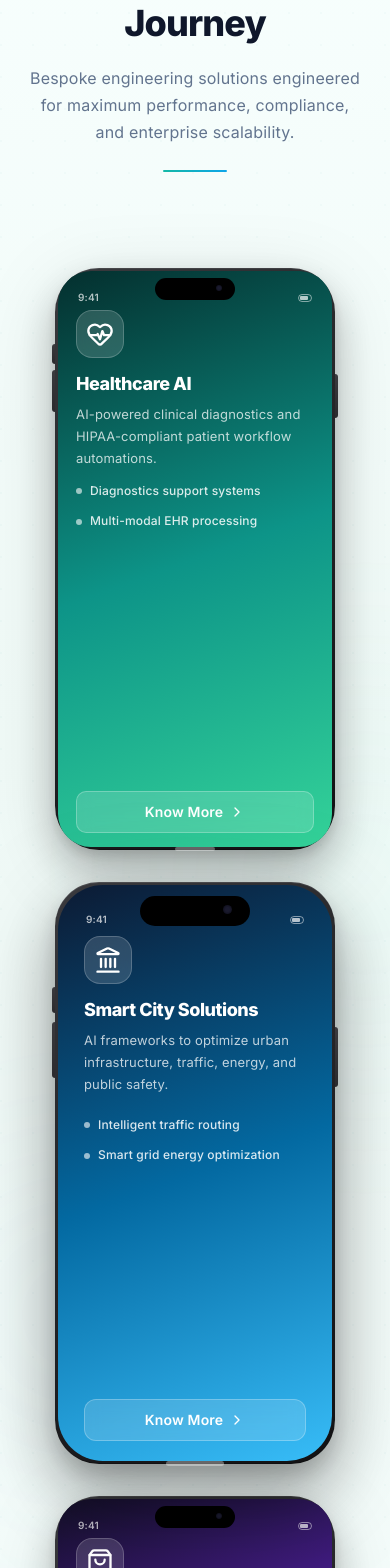
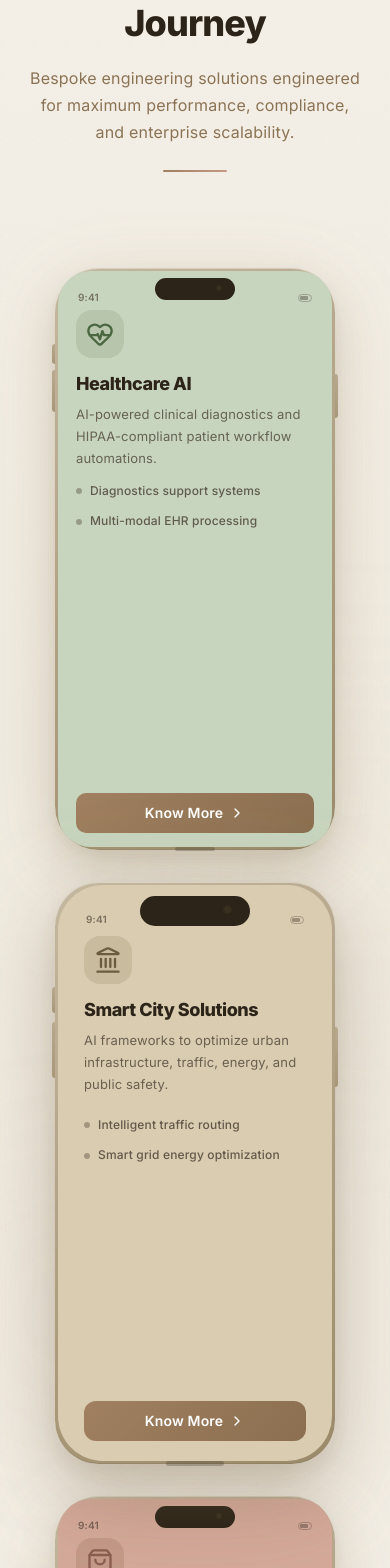
Before and after one commit to mikeyadav10042006-afk/quant-web-, a React (Vite) app: page / in a window 390 px wide. Shown: the part 2689-4257 px from the top of the page. Built offline with nearby package versions, Linux system fonts and the light colour scheme; no server answers.

Commit message:
feat: warm earthy luxury design - light gold phones, sage/beige/rose screens

```diff
--- a/src/components/Services.jsx
+++ b/src/components/Services.jsx
@@ -5,28 +5,31 @@ import { HeartPulse, Landmark, ShoppingBag, ChevronRight } from 'lucide-react';
 export default function Services() {
   const offerings = [
     {
-      icon: <HeartPulse className="w-7 h-7 text-white" />,
+      icon: <HeartPulse className="w-7 h-7" style={{ color: '#4a6741' }} />,
       title: 'Healthcare AI',
       desc: 'AI-powered clinical diagnostics and HIPAA-compliant patient workflow automations.',
       points: ['Diagnostics support systems', 'Multi-modal EHR processing'],
       link: '/healthcare-ai',
-      gradient: 'linear-gradient(160deg, #042f2e 0%, #0d9488 50%, #34d399 100%)',
+      screenBg: '#c8d5be',
+      iconBg: '#b8c5ad',
     },
     {
-      icon: <Landmark className="w-7 h-7 text-white" />,
+      icon: <Landmark className="w-7 h-7" style={{ color: '#6b5c3e' }} />,
       title: 'Smart City Solutions',
       desc: 'AI frameworks to optimize urban infrastructure, traffic, energy, and public safety.',
       points: ['Intelligent traffic routing', 'Smart grid energy optimization'],
       link: '/smart-city',
-      gradient: 'linear-gradient(160deg, #0c1a33 0%, #0369a1 50%, #38bdf8 100%)',
+      screenBg: '#d9ccb0',
+      iconBg: '#c9bb9e',
     },
     {
-      icon: <ShoppingBag className="w-7 h-7 text-white" />,
+      icon: <ShoppingBag className="w-7 h-7" style={{ color: '#8b5e50' }} />,
       title: 'Go-To-Market',
       desc: 'Launch and scale your technology through localization, enablement, and outreach.',
       points: ['Market localization strategies', 'Channel partner enablement'],
       link: '/salesforce-checklist',
-      gradient: 'linear-gradient(160deg, #130f26 0%, #6d28d9 50%, #a78bfa 100%)',
+      screenBg: '#d4a99a',
+      iconBg: '#c49988',
     }
   ];
 
@@ -47,34 +50,37 @@ export default function Services() {
           <div className="phone-frame">
             <div className="phone-power-btn" />
             <div className="phone-notch" />
-            <div className="phone-screen" style={{ background: service.gradient }}>
+            <div className="phone-screen" style={{ background: service.screenBg }}>
               <div className="phone-status-bar">
-                <span className="text-[10px] font-semibold text-white/70">9:41</span>
+                <span className="text-[10px] font-semibold" style={{ color: 'rgba(60,50,40,0.6)' }}>9:41</span>
                 <div className="flex items-center gap-1">
-                  <div className="w-3.5 h-2 border border-white/50 rounded-sm relative">
-                    <div className="absolute inset-[1px] bg-white/70 rounded-[1px]" style={{ width: '70%' }} />
+                  <div className="w-3.5 h-2 rounded-sm relative" style={{ border: '1px solid rgba(60,50,40,0.3)' }}>
+                    <div className="absolute inset-[1px] rounded-[1px]" style={{ width: '70%', background: 'rgba(60,50,40,0.4)' }} />
                   </div>
                 </div>
               </div>
 
               <div className="phone-content">
-                <div className="w-12 h-12 rounded-2xl bg-white/15 backdrop-blur-sm flex items-center justify-center mb-4 border border-white/20 group-hover:scale-110 transition-transform duration-300">
+                <div className="w-12 h-12 rounded-2xl flex items-center justify-center mb-4 group-hover:scale-110 transition-transform duration-300" style={{ background: service.iconBg }}>
                   {service.icon}
                 </div>
-                <h3 className="text-lg font-bold text-white mb-2">{service.title}</h3>
-                <p className="text-[13px] text-white/75 leading-relaxed mb-5">{service.desc}</p>
+                <h3 className="text-lg font-bold mb-2" style={{ color: '#2c2418' }}>{service.title}</h3>
+                <p className="text-[13px] leading-relaxed mb-5" style={{ color: 'rgba(60,50,40,0.7)' }}>{service.desc}</p>
 
                 <ul className="space-y-2.5 mb-6">
                   {service.points.map((pt, idx) => (
-                    <li key={idx} className="flex items-center gap-2 text-[12px] font-medium text-white/85">
-                      <div className="w-1.5 h-1.5 rounded-full bg-white/60 shrink-0" />
+                    <li key={idx} className="flex items-center gap-2 text-[12px] font-medium" style={{ color: 'rgba(60,50,40,0.75)' }}>
+                      <div className="w-1.5 h-1.5 rounded-full shrink-0" style={{ background: 'rgba(60,50,40,0.35)' }} />
                       <span>{pt}</span>
                     </li>
                   ))}
                 </ul>
 
                 <div className="mt-auto">
-                  <div className="w-full flex items-center justify-center gap-1.5 bg-white/15 backdrop-blur-sm border border-white/25 rounded-xl py-2.5 px-4 text-white text-sm font-semibold group-hover:bg-white/25 transition-colors duration-300">
+                  <div className="w-full flex items-center justify-center gap-1.5 rounded-xl py-2.5 px-4 text-sm font-semibold group-hover:opacity-90 transition-opacity duration-300" style={{
+                    background: 'linear-gradient(135deg, #a08060, #8b6f50)',
+                    color: '#fff',
+                  }}>
                     <span>Know More</span>
                     <ChevronRight className="w-4 h-4 group-hover:translate-x-0.5 transition-transform" />
                   </div>
@@ -90,47 +96,47 @@ export default function Services() {
 
   return (
     <section id="services" className="relative py-20 md:py-32 overflow-hidden" style={{
-      background: 'linear-gradient(180deg, #f8fffe 0%, #f0faf7 40%, #f8fffe 100%)',
+      background: 'linear-gradient(180deg, #f5f0e8 0%, #f0ebe0 40%, #f5f0e8 100%)',
     }}>
-      {/* Subtle soft pattern */}
-      <div className="absolute inset-0 opacity-[0.025] pointer-events-none" style={{
-        backgroundImage: 'radial-gradient(circle at 1px 1px, #0d9488 1px, transparent 0)',
+      {/* Subtle warm pattern */}
+      <div className="absolute inset-0 opacity-[0.015] pointer-events-none" style={{
+        backgroundImage: 'radial-gradient(circle at 1px 1px, #8b7355 1px, transparent 0)',
         backgroundSize: '32px 32px',
       }} />
 
       {/* Top accent line */}
       <div className="absolute top-0 left-0 right-0 h-px" style={{
-        background: 'linear-gradient(90deg, transparent 0%, rgba(20,184,166,0.25) 50%, transparent 100%)',
+        background: 'linear-gradient(90deg, transparent 0%, rgba(160,128,96,0.25) 50%, transparent 100%)',
       }} />
 
-      {/* Ambient soft orbs */}
+      {/* Ambient warm orbs */}
       <div className="absolute top-1/3 left-1/6 w-[600px] h-[600px] rounded-full opacity-[0.06] pointer-events-none" style={{
-        background: 'radial-gradient(circle, #99f6e4 0%, transparent 70%)',
+        background: 'radial-gradient(circle, #d4c4a8 0%, transparent 70%)',
         filter: 'blur(80px)',
       }} />
       <div className="absolute bottom-1/4 right-1/6 w-[500px] h-[500px] rounded-full opacity-[0.05] pointer-events-none" style={{
-        background: 'radial-gradient(circle, #bae6fd 0%, transparent 70%)',
+        background: 'radial-gradient(circle, #c9b8a0 0%, transparent 70%)',
         filter: 'blur(80px)',
       }} />
 
       <div className="relative max-w-7xl mx-auto px-6">
         <div className="text-center max-w-2xl mx-auto mb-20 space-y-5">
           <span className="inline-block text-[11px] font-semibold uppercase tracking-[0.2em] px-4 py-1.5 rounded-full" style={{
-            background: 'linear-gradient(135deg, rgba(20,184,166,0.08) 0%, rgba(16,185,129,0.04) 100%)',
-            color: '#0d9488',
-            border: '1px solid rgba(20,184,166,0.12)',
+            color: '#8b7355',
+            background: 'rgba(139,115,85,0.08)',
+            border: '1px solid rgba(139,115,85,0.12)',
           }}>
             Our Offerings
           </span>
-          <h2 className="text-4xl md:text-5xl lg:text-[3.4rem] font-bold tracking-tight leading-[1.15] text-slate-900">
+          <h2 className="text-4xl md:text-5xl lg:text-[3.4rem] font-bold tracking-tight leading-[1.15]" style={{ color: '#2c2418' }}>
             Start Your Digital<br />Transformation Journey
           </h2>
-          <p className="text-base md:text-lg font-normal max-w-lg mx-auto leading-relaxed text-slate-500">
+          <p className="text-base md:text-lg font-normal max-w-lg mx-auto leading-relaxed" style={{ color: '#8b7355' }}>
             Bespoke engineering solutions engineered for maximum performance, compliance, and enterprise scalability.
           </p>
           {/* Decorative line */}
           <div className="mx-auto w-16 h-0.5 mt-6 rounded-full" style={{
-            background: 'linear-gradient(90deg, #14b8a6, #0ea5e9)',
+            background: 'linear-gradient(90deg, #a08060, #c49988)',
           }} />
         </div>
 
--- a/src/index.css
+++ b/src/index.css
@@ -590,20 +590,20 @@ spline-viewer::part(canvas) {
 }
 
 /* ════════════════════════════════════════════════════════════
-   Phone Mockup — iPhone 15 Pro (Center = Big, Sides = Small)
-   Body: 70.6mm × 146.6mm (1:2.077 ratio)
+   Phone Mockup — iPhone 15 Pro (Light Gold / Champagne)
+   Warm, earthy, luxury aesthetic
    ════════════════════════════════════════════════════════════ */
 
-/* CENTER phone — big + subtle glow */
+/* CENTER phone — big */
 .phone-mockup-center {
   width: 290px;
   transition: transform 0.5s cubic-bezier(0.22, 1, 0.36, 1);
   z-index: 2;
-  filter: drop-shadow(0 20px 50px rgba(0, 0, 0, 0.15));
+  filter: drop-shadow(0 20px 50px rgba(120, 100, 70, 0.2));
 }
 .phone-mockup-center:hover {
   transform: translateY(-14px);
-  filter: drop-shadow(0 30px 60px rgba(0, 0, 0, 0.18)) drop-shadow(0 0 40px rgba(16, 185, 129, 0.08));
+  filter: drop-shadow(0 30px 60px rgba(120, 100, 70, 0.25));
 }
 
 /* SIDE phones — small + depth + shifted up */
@@ -613,58 +613,56 @@ spline-viewer::part(canvas) {
   opacity: 0.88;
   z-index: 1;
   margin-bottom: 70px;
-  filter: drop-shadow(0 15px 35px rgba(0, 0, 0, 0.12));
+  filter: drop-shadow(0 15px 35px rgba(120, 100, 70, 0.15));
 }
 .phone-mockup-side:hover {
   transform: translateY(-10px) scale(1.03);
   opacity: 1;
-  filter: drop-shadow(0 20px 45px rgba(0, 0, 0, 0.15)) drop-shadow(0 0 25px rgba(16, 185, 129, 0.06));
+  filter: drop-shadow(0 20px 45px rgba(120, 100, 70, 0.2));
 }
 
-/* CENTER frame — 290×602 */
+/* CENTER frame — 290×602 — Light Gold */
 .phone-mockup-center .phone-frame {
   position: relative;
   width: 290px;
   height: 602px;
   border-radius: 48px;
   padding: 3px;
-  background: linear-gradient(145deg, #3a3a3e 0%, #2a2a2d 30%, #1c1c1f 70%, #111113 100%);
+  background: linear-gradient(145deg, #c4b8a0 0%, #b8a98e 30%, #a89878 70%, #9a8a6a 100%);
   box-shadow:
-    0 30px 60px rgba(0, 0, 0, 0.28),
-    0 10px 20px rgba(0, 0, 0, 0.15),
-    inset 0 1px 0 rgba(255, 255, 255, 0.1),
-    inset 0 -1px 0 rgba(0, 0, 0, 0.3);
+    0 30px 60px rgba(120, 100, 70, 0.2),
+    0 10px 20px rgba(120, 100, 70, 0.1),
+    inset 0 1px 0 rgba(255, 255, 255, 0.4),
+    inset 0 -1px 0 rgba(0, 0, 0, 0.08);
 }
 .phone-mockup-center:hover .phone-frame {
   box-shadow:
-    0 35px 70px rgba(0, 0, 0, 0.32),
-    0 15px 30px rgba(0, 0, 0, 0.15),
-    0 0 50px rgba(16, 185, 129, 0.1),
-    inset 0 1px 0 rgba(255, 255, 255, 0.1),
-    inset 0 -1px 0 rgba(0, 0, 0, 0.3);
+    0 35px 70px rgba(120, 100, 70, 0.25),
+    0 15px 30px rgba(120, 100, 70, 0.12),
+    inset 0 1px 0 rgba(255, 255, 255, 0.4),
+    inset 0 -1px 0 rgba(0, 0, 0, 0.08);
 }
 
-/* SIDE frame — 210×436 */
+/* SIDE frame — 210×436 — Light Gold */
 .phone-mockup-side .phone-frame {
   position: relative;
   width: 210px;
   height: 436px;
   border-radius: 36px;
   padding: 3px;
-  background: linear-gradient(145deg, #3a3a3e 0%, #2a2a2d 30%, #1c1c1f 70%, #111113 100%);
+  background: linear-gradient(145deg, #c4b8a0 0%, #b8a98e 30%, #a89878 70%, #9a8a6a 100%);
   box-shadow:
-    0 20px 40px rgba(0, 0, 0, 0.22),
-    0 6px 12px rgba(0, 0, 0, 0.12),
-    inset 0 1px 0 rgba(255, 255, 255, 0.08),
-    inset 0 -1px 0 rgba(0, 0, 0, 0.25);
+    0 20px 40px rgba(120, 100, 70, 0.15),
+    0 6px 12px rgba(120, 100, 70, 0.08),
+    inset 0 1px 0 rgba(255, 255, 255, 0.35),
+    inset 0 -1px 0 rgba(0, 0, 0, 0.06);
 }
 .phone-mockup-side:hover .phone-frame {
   box-shadow:
-    0 25px 50px rgba(0, 0, 0, 0.28),
-    0 10px 20px rgba(0, 0, 0, 0.12),
-    0 0 30px rgba(16, 185, 129, 0.08),
-    inset 0 1px 0 rgba(255, 255, 255, 0.08),
-    inset 0 -1px 0 rgba(0, 0, 0, 0.25);
+    0 25px 50px rgba(120, 100, 70, 0.2),
+    0 10px 20px rgba(120, 100, 70, 0.1),
+    inset 0 1px 0 rgba(255, 255, 255, 0.35),
+    inset 0 -1px 0 rgba(0, 0, 0, 0.06);
 }
 
 /* ── Side buttons — CENTER ── */
@@ -675,7 +673,7 @@ spline-viewer::part(canvas) {
   top: 105px;
   width: 3px;
   height: 26px;
-  background: linear-gradient(180deg, #3a3a3e, #2a2a2d);
+  background: linear-gradient(180deg, #b8a98e, #a89878);
   border-radius: 3px 0 0 3px;
 }
 .phone-mockup-center .phone-frame::after {
@@ -685,7 +683,7 @@ spline-viewer::part(canvas) {
   top: 140px;
   width: 3px;
   height: 56px;
-  background: linear-gradient(180deg, #3a3a3e, #2a2a2d);
+  background: linear-gradient(180deg, #b8a98e, #a89878);
   border-radius: 3px 0 0 3px;
 }
 .phone-mockup-center .phone-power-btn {
@@ -694,7 +692,7 @@ spline-viewer::part(canvas) {
   top: 145px;
   width: 3px;
   height: 60px;
-  background: linear-gradient(180deg, #3a3a3e, #2a2a2d);
+  background: linear-gradient(180deg, #b8a98e, #a89878);
   border-radius: 0 3px 3px 0;
 }
 
@@ -706,7 +704,7 @@ spline-viewer::part(canvas) {
   top: 76px;
   width: 3px;
   height: 20px;
-  background: linear-gradient(180deg, #3a3a3e, #2a2a2d);
+  background: linear-gradient(180deg, #b8a98e, #a89878);
   border-radius: 3px 0 0 3px;
 }
 .phone-mockup-side .phone-frame::after {
@@ -716,7 +714,7 @@ spline-viewer::part(canvas) {
   top: 102px;
   width: 3px;
   height: 42px;
-  background: linear-gradient(180deg, #3a3a3e, #2a2a2d);
+  background: linear-gradient(180deg, #b8a98e, #a89878);
   border-radius: 3px 0 0 3px;
 }
 .phone-mockup-side .phone-power-btn {
@@ -725,7 +723,7 @@ spline-viewer::part(canvas) {
   top: 106px;
   width: 3px;
   height: 44px;
-  background: linear-gradient(180deg, #3a3a3e, #2a2a2d);
+  background: linear-gradient(180deg, #b8a98e, #a89878);
   border-radius: 0 3px 3px 0;
 }
 
@@ -737,7 +735,7 @@ spline-viewer::part(canvas) {
   transform: translateX(-50%);
   width: 110px;
   height: 30px;
-  background: #000000;
+  background: #2c2418;
   border-radius: 20px;
   z-index: 10;
 }
@@ -749,7 +747,7 @@ spline-viewer::part(canvas) {
   width: 9px;
   height: 9px;
   border-radius: 50%;
-  background: radial-gradient(circle, #1a1a2e 30%, #0a0a14 100%);
+  background: radial-gradient(circle, #3a3020 30%, #2c2418 100%);
 }
 
 /* ── Dynamic Island — SIDE ── */
@@ -760,7 +758,7 @@ spline-viewer::part(canvas) {
   transform: translateX(-50%);
   width: 80px;
   height: 22px;
-  background: #000000;
+  background: #2c2418;
   border-radius: 14px;
   z-index: 10;
 }
@@ -772,7 +770,7 @@ spline-viewer::part(canvas) {
   width: 6px;
   height: 6px;
   border-radius: 50%;
-  background: radial-gradient(circle, #1a1a2e 30%, #0a0a14 100%);
+  background: radial-gradient(circle, #3a3020 30%, #2c2418 100%);
 }
 
 /* ── Screen — CENTER ── */
@@ -803,7 +801,7 @@ spline-viewer::part(canvas) {
 .phone-mockup-center .phone-home-bar {
   width: 58px;
   height: 5px;
-  background: rgba(255, 255, 255, 0.35);
+  background: rgba(44, 36, 24, 0.25);
   border-radius: 100px;
   margin: 0 auto 8px;
   flex-shrink: 0;
@@ -852,7 +850,7 @@ spline-viewer::part(canvas) {
 .phone-mockup-side .phone-home-bar {
   width: 40px;
   height: 4px;
-  background: rgba(255, 255, 255, 0.35);
+  background: rgba(44, 36, 24, 0.25);
   border-radius: 100px;
   margin: 0 auto 6px;
   flex-shrink: 0;
```
